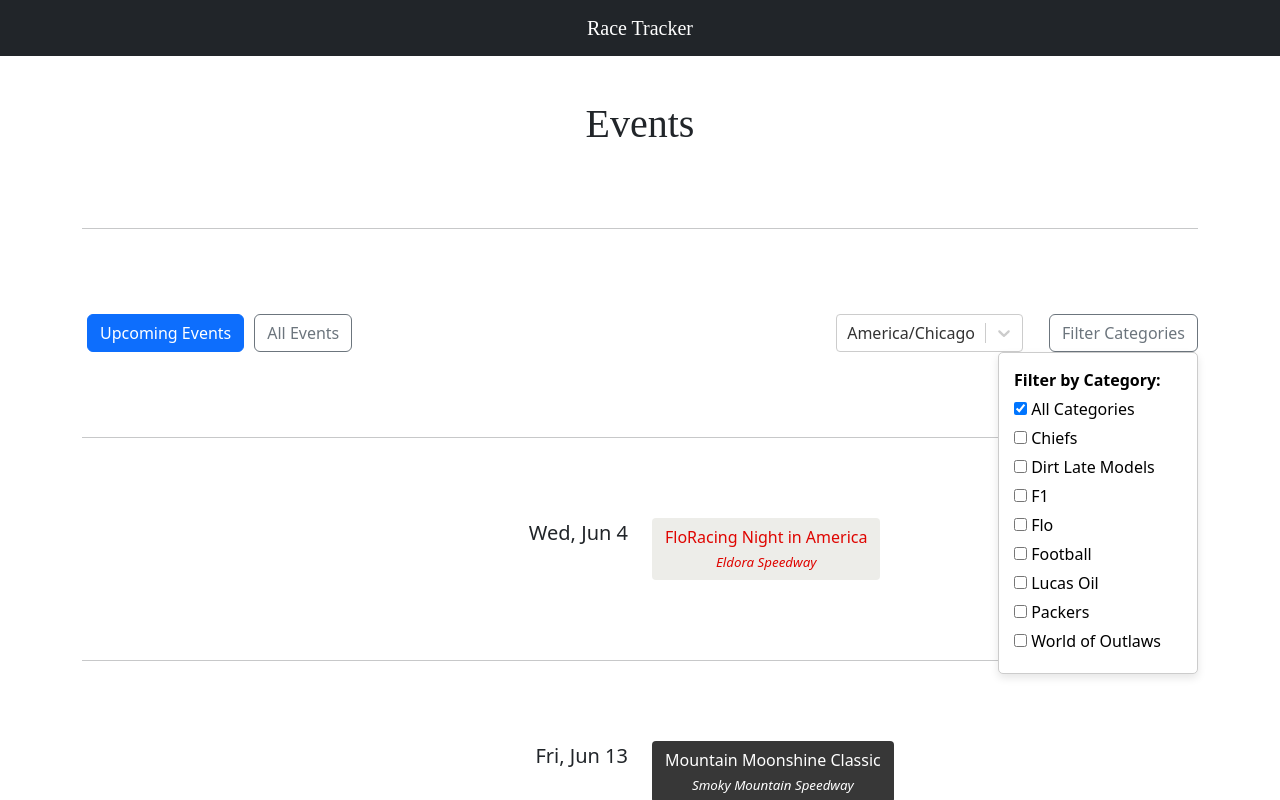
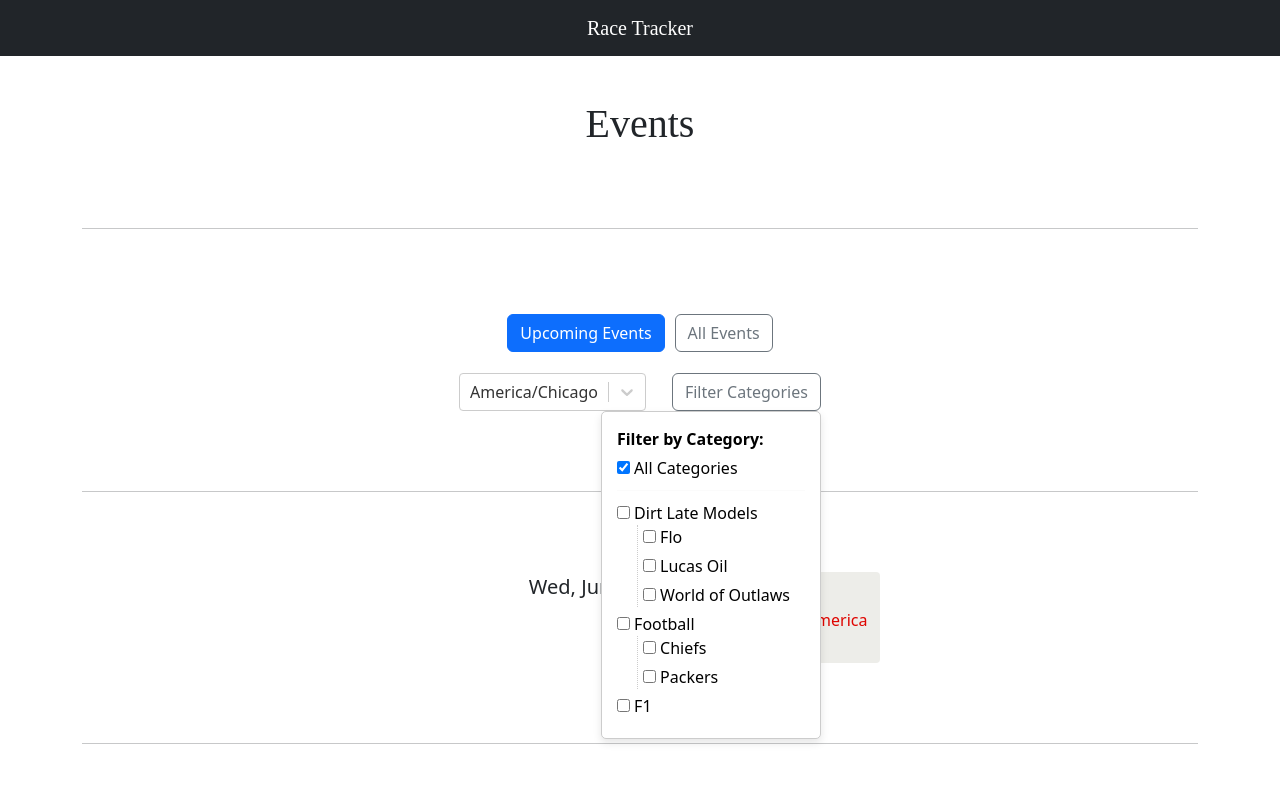
Before and after one commit to mamcgovern/RaceTracker, a React (Create React App) app in the folder racetracker/: page / in a window 1280 px wide. Both pictures are taken after a click on the button "Filter Categories". Shown: the top 800 px of the page. Built offline with nearby package versions, Linux system fonts and the light colour scheme.

Commit message:
filtering is working, changed

```diff
--- a/racetracker/src/App.js
+++ b/racetracker/src/App.js
@@ -1,4 +1,4 @@
-import React, { useState, useMemo, useRef, useEffect } from 'react'; // Import useRef and useEffect
+import React, { useState, useMemo, useRef, useEffect } from 'react';
 import './App.css';
 import "bootstrap/dist/css/bootstrap.css";
 import 'bootstrap/dist/css/bootstrap.min.css';
@@ -10,25 +10,16 @@ import Select from 'react-select';
 import eventsData from './data/Events.json';
 
 const App = () => {
-    const events = useMemo(() => eventsData || [], []);
-
-    // isSmallScreen can be removed as Bootstrap handles responsive layout for menus now
-    // const isSmallScreen = window.innerWidth <= 800;
-
     const [showAllEvents, setShowAllEvents] = useState(false);
     const [activeOption, setActiveOption] = useState('America/Chicago');
     const [selectedCategories, setSelectedCategories] = useState(new Set());
-    // --- NEW STATE FOR POPUP ---
     const [showCategoryPopup, setShowCategoryPopup] = useState(false);
 
-    // --- REFS FOR POPUP AND BUTTON ---
     const categoryPopupRef = useRef(null);
     const categoryButtonRef = useRef(null);
 
-    // --- useEffect for clicking outside to close popup ---
     useEffect(() => {
         const handleClickOutside = (event) => {
-            // Check if click is outside the popup and not on the button itself
             if (categoryPopupRef.current && !categoryPopupRef.current.contains(event.target) &&
                 categoryButtonRef.current && !categoryButtonRef.current.contains(event.target)) {
                 setShowCategoryPopup(false);
@@ -45,21 +36,6 @@ const App = () => {
             document.removeEventListener('mousedown', handleClickOutside);
         };
     }, [showCategoryPopup]);
-
-
-    const timeZones = useMemo(() => moment.tz.names().map(zone => ({
-        value: zone,
-        label: zone.replace(/_/g, ' ')
-    })), []);
-
-    const categoryValues = useMemo(() => {
-        const categories = new Set();
-        events.forEach(event => {
-            if (event.category) categories.add(event.category);
-            if (event.subcategory) categories.add(event.subcategory);
-        });
-        return Array.from(categories).sort();
-    }, [events]);
 
     const convertToTimeZone = (date, time, timeZone) => {
         const [month, day, year] = date.split('/').map(Number);
@@ -96,8 +72,141 @@ const App = () => {
         return { newDate, newTime };
     };
 
+    const getParentCheckboxState = (parentItem, currentSelections) => {
+        const { name: parentName, children } = parentItem;
+
+        if (children.length === 0) {
+            return {
+                checked: currentSelections.has(parentName),
+                indeterminate: false
+            };
+        }
+
+        const selectedChildrenCount = children.filter(child => currentSelections.has(child.name)).length;
+
+        const allChildrenSelected = selectedChildrenCount === children.length;
+        const someChildrenSelected = selectedChildrenCount > 0 && selectedChildrenCount < children.length;
+
+        return {
+            checked: allChildrenSelected,
+            indeterminate: someChildrenSelected
+        };
+    };
+
+    const events = useMemo(() => eventsData || [], []);
+
+    const timeZones = useMemo(() => moment.tz.names().map(zone => ({
+        value: zone,
+        label: zone.replace(/_/g, ' ')
+    })), []);
+
+    const hierarchicalCategories = useMemo(() => {
+        const categoriesWithChildren = new Map();
+        const standaloneCategories = new Set();
+
+        events.forEach(event => {
+            if (event.category) {
+                if (event.subcategory) {
+                    if (!categoriesWithChildren.has(event.category)) {
+                        categoriesWithChildren.set(event.category, new Set());
+                    }
+                    categoriesWithChildren.get(event.category).add(event.subcategory);
+                } else {
+                    standaloneCategories.add(event.category);
+                }
+            }
+        });
+
+        categoriesWithChildren.forEach((_val, key) => standaloneCategories.delete(key));
+
+        const result = [];
+
+        Array.from(categoriesWithChildren.keys()).sort().forEach(categoryName => {
+            const children = Array.from(categoriesWithChildren.get(categoryName)).sort();
+            result.push({
+                name: categoryName,
+                children: children.map(subName => ({ name: subName }))
+            });
+        });
+
+        Array.from(standaloneCategories).sort().forEach(categoryName => {
+            result.push({ name: categoryName, children: [] });
+        });
+
+        return result;
+    }, [events]);
+
+    const sortedEvents = useMemo(() => {
+        const sortableEvents = [...events];
+
+        sortableEvents.sort((a, b) => {
+            const [monthA, dayA, yearA] = a.date.split('/').map(Number);
+            const momentA = moment({ year: 2000 + yearA, month: monthA - 1, day: dayA });
+
+            const [monthB, dayB, yearB] = b.date.split('/').map(Number);
+            const momentB = moment({ year: 2000 + yearB, month: monthB - 1, day: dayB });
+
+            return momentA.diff(momentB);
+        });
+
+        if (selectedCategories.size === 0) {
+            return sortableEvents;
+        } else {
+            const filtered = sortableEvents.filter(event => {
+                return selectedCategories.has(event.category) || selectedCategories.has(event.subcategory);
+            });
+            return filtered;
+        }
+    }, [events, selectedCategories]);
+
     const handleOptionChange = (selectedOption) => {
         setActiveOption(selectedOption.value);
+    };
+
+    const handleParentCategoryChange = (parentItem) => {
+        setSelectedCategories(prev => {
+            const newSet = new Set(prev);
+            const { name: parentName, children } = parentItem;
+
+            const { checked: isFullyChecked, indeterminate: isIndeterminate } = getParentCheckboxState(parentItem, prev);
+
+            if (isFullyChecked || isIndeterminate) {
+                newSet.delete(parentName);
+                children.forEach(child => newSet.delete(child.name));
+            } else {
+                newSet.add(parentName);
+                children.forEach(child => newSet.add(child.name));
+            }
+            return newSet;
+        });
+    };
+
+    const handleChildCategoryChange = (childName, parentItem) => {
+        setSelectedCategories(prev => {
+            const newSet = new Set(prev);
+            const { name: parentName, children } = parentItem;
+
+            if (newSet.has(childName)) {
+                newSet.delete(childName);
+            } else {
+                newSet.add(childName);
+            }
+
+            const { checked: isParentNowChecked, indeterminate: isParentNowIndeterminate } = getParentCheckboxState(parentItem, newSet);
+
+            if (isParentNowChecked) {
+                newSet.add(parentName);
+            } else if (isParentNowIndeterminate) {
+                newSet.delete(parentName);
+            } else {
+                 newSet.delete(parentName);
+            }
+            return newSet;
+        });
+    };
+
+    const handleAllCategoriesToggle = () => {
+        setSelectedCategories(new Set());
     };
 
     const makeMenu = () => {
@@ -135,23 +244,6 @@ const App = () => {
         );
     };
 
-    const handleCategoryChange = (category) => {
-        setSelectedCategories(prev => {
-            const newSet = new Set(prev);
-            if (newSet.has(category)) {
-                newSet.delete(category);
-            } else {
-                newSet.add(category);
-            }
-            return newSet;
-        });
-    };
-
-    const handleAllCategoriesToggle = () => {
-        setSelectedCategories(new Set());
-    };
-
-    // --- REFACTORED: This is now just the checkbox content ---
     const CategoryCheckboxes = () => {
         return (
             <>
@@ -164,58 +256,79 @@ const App = () => {
                     />{' '}
                     All Categories
                 </label>
-                {categoryValues.map(cat => (
-                    <label key={cat} style={{ display: 'block', marginBottom: '5px' }}>
-                        <input
-                            type="checkbox"
-                            checked={selectedCategories.has(cat)}
-                            onChange={() => handleCategoryChange(cat)}
-                        />{' '}
-                        {cat}
-                    </label>
+                <hr style={{ borderTop: '1px solid #eee', margin: '10px 0' }} />
+
+                {hierarchicalCategories.map(item => (
+                    <div key={item.name} style={{ marginBottom: '5px' }}>
+                        <label style={{ display: 'block' }}>
+                            <input
+                                type="checkbox"
+                                ref={el => {
+                                    if (el) {
+                                        const { checked, indeterminate } = getParentCheckboxState(item, selectedCategories);
+                                        el.checked = checked;
+                                        el.indeterminate = indeterminate;
+                                    }
+                                }}
+                                onChange={() => handleParentCategoryChange(item)}
+                            />{' '}
+                            {item.name}
+                        </label>
+                        {item.children.length > 0 && (
+                            <div style={{ marginLeft: '20px', borderLeft: '1px dotted #ccc', paddingLeft: '5px' }}>
+                                {item.children.map(child => (
+                                    <label key={child.name} style={{ display: 'block', marginBottom: '5px' }}>
+                                        <input
+                                            type="checkbox"
+                                            checked={selectedCategories.has(child.name)}
+                                            onChange={() => handleChildCategoryChange(child.name, item)}
+                                        />{' '}
+                                        {child.name}
+                                    </label>
+                                ))}
+                            </div>
+                        )}
+                    </div>
                 ))}
             </>
         );
     };
 
-    // --- NEW: Category Filter Popup Component ---
     const CategoryFilterPopup = () => {
         return (
-            // This div provides the relative positioning context for the popup
             <div style={{ position: 'relative', display: 'inline-block' }}>
                 <button
-                    ref={categoryButtonRef} // Attach ref to the button
-                    className="btn btn-outline-secondary" // Or btn-primary
+                    ref={categoryButtonRef}
+                    className="btn btn-outline-secondary"
                     onClick={() => setShowCategoryPopup(prev => !prev)}
-                    style={{ marginLeft: '10px' }} // Spacing from timezone selector
+                    style={{ marginLeft: '10px' }}
                 >
                     Filter Categories
                 </button>
 
                 {showCategoryPopup && (
                     <div
-                        ref={categoryPopupRef} // Attach ref to the popup content
+                        ref={categoryPopupRef}
                         style={{
                             position: 'absolute',
-                            top: '100%', // Position directly below the button
-                            right: 0,   // Align to the right of the button
-                            zIndex: 1000, // Ensure it's on top of other content
-                            backgroundColor: 'white', // Ensure good contrast
+                            top: '100%',
+                            right: 0,
+                            zIndex: 1000,
+                            backgroundColor: 'white',
                             border: '1px solid #ccc',
                             borderRadius: '5px',
                             padding: '15px',
                             boxShadow: '0 4px 8px rgba(0,0,0,0.1)',
-                            minWidth: '200px',
-                            color: 'black' // Text color for contrast on white background
+                            minWidth: '220px',
+                            color: 'black'
                         }}
                     >
-                        {CategoryCheckboxes()} {/* Render the checkbox content */}
+                        {CategoryCheckboxes()}
                     </div>
                 )}
             </div>
         );
     };
-
 
     const singleEvent = (event) => {
         const classNames = {
@@ -229,9 +342,52 @@ const App = () => {
             'Flo': 'flo',
             'F1': 'f1'
         };
+        if(event.subcategory !== "") {
+            return (
+                <button className={`unclickable-button ${classNames[event.subcategory] || classNames[event.category] || classNames['Other']}`}>
+                    {event.subcategory && (
+                        <>
+                            <span style={{ fontSize: 'larger'}}>
+                                {event.subcategory}
+                            </span>
+                        </>
+                    )}
+                    {event.title && (
+                        <>
+                            <br />
+                            <span>
+                                {event.title}
+                            </span>
+                        </>
+                    )}
+                    {event.location && (
+                        <>
+                            <br />
+                            <span style={{ fontSize: 'smaller', fontStyle: 'italic' }}>
+                                {event.location}
+                            </span>
+                        </>
+                    )}
+                </button>
+            );
+        }
         return (
             <button className={`unclickable-button ${classNames[event.subcategory] || classNames[event.category] || classNames['Other']}`}>
-                {event.title}
+                {event.category && (
+                    <>
+                        <span style={{ fontSize: 'larger'}}>
+                            {event.category}
+                        </span>
+                    </>
+                )}
+                {event.title && (
+                    <>
+                        <br />
+                        <span>
+                            {event.title}
+                        </span>
+                    </>
+                )}
                 {event.location && (
                     <>
                         <br />
@@ -244,28 +400,6 @@ const App = () => {
         );
     };
 
-    const sortedEvents = useMemo(() => {
-        const sortableEvents = [...events];
-
-        sortableEvents.sort((a, b) => {
-            const [monthA, dayA, yearA] = a.date.split('/').map(Number);
-            const momentA = moment({ year: 2000 + yearA, month: monthA - 1, day: dayA });
-
-            const [monthB, dayB, yearB] = b.date.split('/').map(Number);
-            const momentB = moment({ year: 2000 + yearB, month: monthB - 1, day: dayB });
-
-            return momentA.diff(momentB);
-        });
-
-        if (selectedCategories.size === 0) {
-            return sortableEvents;
-        } else {
-            return sortableEvents.filter(event =>
-                selectedCategories.has(event.category) || selectedCategories.has(event.subcategory)
-            );
-        }
-    }, [events, selectedCategories]);
-
     const renderEvent = (event) => {
         const currentDate = new Date();
         const [month, day, year] = event.date.split('/').map(Number);
@@ -275,7 +409,7 @@ const App = () => {
 
         if (showAllEvents || eventDate >= currentDate) {
             return (
-                <div key={event.title}>
+                <div key={`${event.title}-${event.date}`}>
                     <div className="row">
                         <div className="col" style={{ textAlign: 'right' }}>
                             <p className="lead title">
@@ -295,7 +429,7 @@ const App = () => {
     };
 
     const allEvents = sortedEvents.map((el) => (
-        <React.Fragment key={el.title}>
+        <React.Fragment key={`${el.title}-${el.date}`}>
             {renderEvent(el)}
         </React.Fragment>
     ));
@@ -306,16 +440,15 @@ const App = () => {
                 <h1 className="page-title">Events</h1>
                 <hr className="featurette-divider" />
 
-                <div className="d-flex flex-column flex-lg-row justify-content-between align-items-center mb-4">
-                    <div className="mb-3 mb-lg-0 text-center">
+                <div className="mb-4">
+                    <div className="d-flex justify-content-center mb-3">
                         {makeMenu()}
                     </div>
 
-                    <div className="d-flex flex-column flex-md-row align-items-center ms-lg-auto">
+                    <div className="d-flex flex-column flex-md-row justify-content-center align-items-center">
                         <div className="me-md-3 mb-3 mb-md-0">
                             {makeTimeZoneMenu()}
                         </div>
-                        {/* --- REPLACED makeCategoryMenu WITH CategoryFilterPopup --- */}
                         <CategoryFilterPopup />
                     </div>
                 </div>
--- a/racetracker/src/data/Events.json
+++ b/racetracker/src/data/Events.json
@@ -161,7 +161,7 @@
     },
     {
         "category": "Football",
-        "subcategory": "Chiefs",
+        "subcategory": "Packers",
         "date": "08/09/25",
         "time": "7:00 PM",
         "title": "Preseason: Packers vs Jets",
@@ -169,7 +169,7 @@
     },
     {
         "category": "Football",
-        "subcategory": "Chiefs",
+        "subcategory": "Packers",
         "date": "08/16/25",
         "time": "12:00 PM",
         "title": "Preseason: Packers @ Colts",
@@ -177,7 +177,7 @@
     },
     {
         "category": "Football",
-        "subcategory": "Chiefs",
+        "subcategory": "Packers",
         "date": "08/23/25",
         "time": "3:00 PM",
         "title": "Preseason: Packers vs Seahawks",
```
